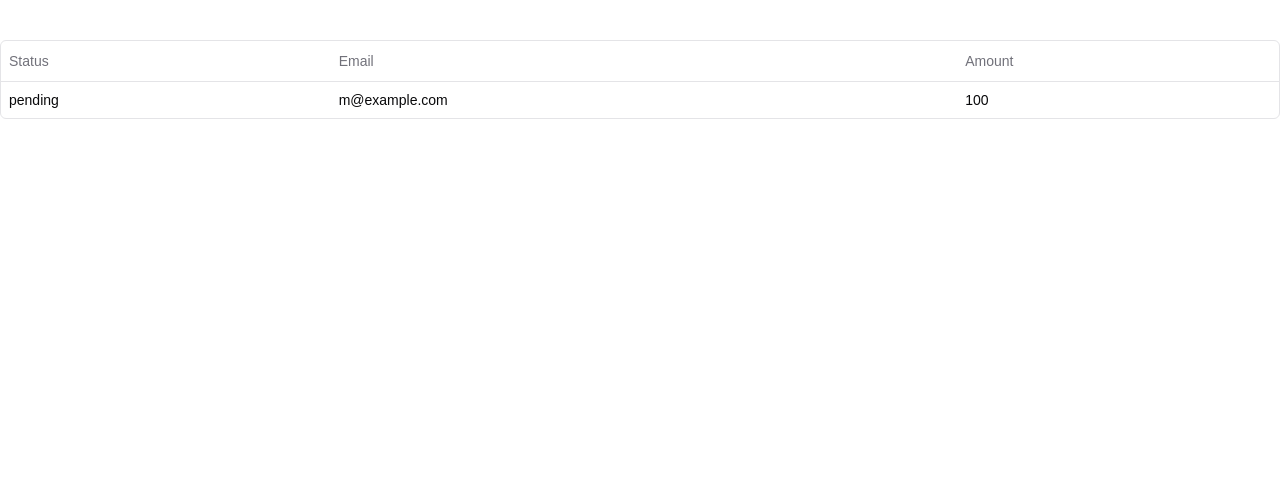
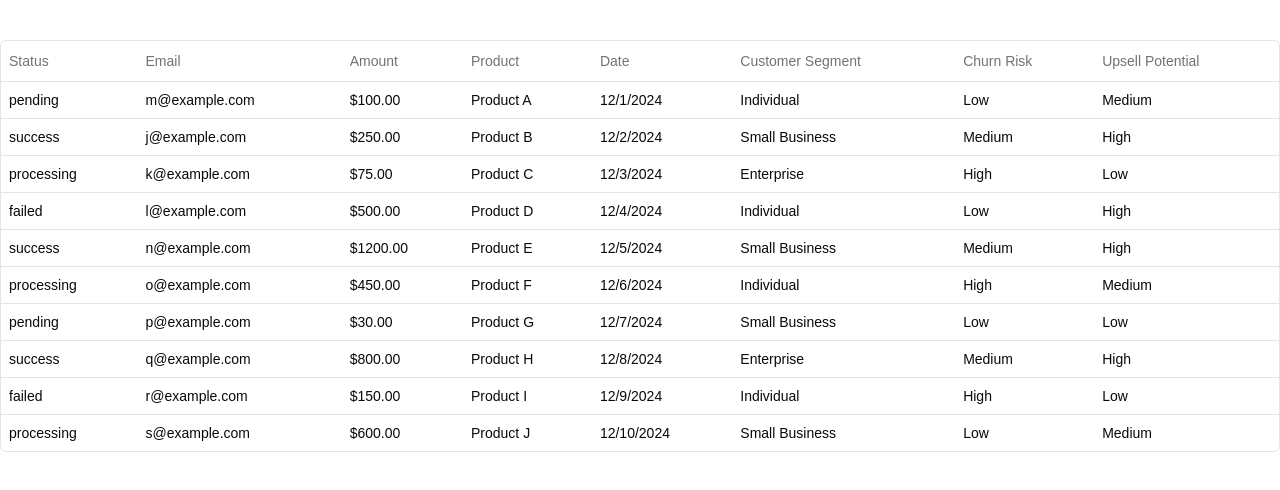
Before and after one commit to syeda-tw/next-rep-2, a Next.js app: page /home in a window 1280 px wide. Shown: the top 490 px of the page. Built offline with nearby package versions, Linux system fonts and the light colour scheme; no server answers.

Commit message:
style: improve the table, loading, and profile page; add more info to readme

```diff
--- a/app/(pages)/home/columns.tsx
+++ b/app/(pages)/home/columns.tsx
@@ -1,17 +1,22 @@
-"use client"
+"use client";
 
-import { ColumnDef } from "@tanstack/react-table"
+import { ColumnDef } from "@tanstack/react-table";
 
-// This type is used to define the shape of our data.
-// You can use a Zod schema here if you want.
-export type Payment = {
-  id: string
-  amount: number
-  status: "pending" | "processing" | "success" | "failed"
-  email: string
-}
+export type TSales = {
+  id: string;
+  amount: number;
+  status: "pending" | "processing" | "success" | "failed";
+  email: string;
+  product: string;
+  date: string;
+  insights: {
+    customerSegment: string;
+    churnRisk: string;
+    upsellPotential: string;
+  };
+};
 
-export const columns: ColumnDef<Payment>[] = [
+export const columns: ColumnDef<TSales>[] = [
   {
     accessorKey: "status",
     header: "Status",
@@ -23,5 +28,27 @@ export const columns: ColumnDef<Payment>[] = [
   {
     accessorKey: "amount",
     header: "Amount",
+    cell: ({ row }) => `$${row.original.amount.toFixed(2)}`,
   },
-]
+  {
+    accessorKey: "product",
+    header: "Product",
+  },
+  {
+    accessorKey: "date",
+    header: "Date",
+    cell: ({ row }) => new Date(row.original.date).toLocaleDateString(), // Format date
+  },
+  {
+    accessorKey: "insights.customerSegment",
+    header: "Customer Segment",
+  },
+  {
+    accessorKey: "insights.churnRisk",
+    header: "Churn Risk",
+  },
+  {
+    accessorKey: "insights.upsellPotential",
+    header: "Upsell Potential",
+  },
+];
--- a/app/(pages)/home/data-table.tsx
+++ b/app/(pages)/home/data-table.tsx
@@ -1,11 +1,11 @@
-"use client"
+"use client";
 
 import {
   ColumnDef,
   flexRender,
   getCoreRowModel,
   useReactTable,
-} from "@tanstack/react-table"
+} from "@tanstack/react-table";
 
 import {
   Table,
@@ -14,11 +14,13 @@ import {
   TableHead,
   TableHeader,
   TableRow,
-} from "@/components/ui/table"
+} from "@/components/ui/table";
+
+import { TSales, columns } from "./columns";
 
 interface DataTableProps<TData, TValue> {
-  columns: ColumnDef<TData, TValue>[]
-  data: TData[]
+  columns: ColumnDef<TData, TValue>[];
+  data: TData[];
 }
 
 export function DataTable<TData, TValue>({
@@ -29,7 +31,7 @@ export function DataTable<TData, TValue>({
     data,
     columns,
     getCoreRowModel: getCoreRowModel(),
-  })
+  });
 
   return (
     <div className="rounded-md border">
@@ -37,8 +39,7 @@ export function DataTable<TData, TValue>({
         <TableHeader>
           {table.getHeaderGroups().map((headerGroup) => (
             <TableRow key={headerGroup.id}>
-              {headerGroup.headers.map((header) => {
-                return (
+              {headerGroup.headers.map((header) => (
                 <TableHead key={header.id}>
                   {header.isPlaceholder
                     ? null
@@ -47,8 +48,7 @@ export function DataTable<TData, TValue>({
                         header.getContext()
                       )}
                 </TableHead>
-                )
-              })}
+              ))}
             </TableRow>
           ))}
         </TableHeader>
@@ -76,5 +76,5 @@ export function DataTable<TData, TValue>({
         </TableBody>
       </Table>
     </div>
-  )
+  );
 }
--- /dev/null
+++ b/app/(pages)/home/mock-data.ts
@@ -0,0 +1,132 @@
+export const mockData = [
+  {
+    id: "728ed52f",
+    amount: 100,
+    status: "pending",
+    email: "m@example.com",
+    product: "Product A",
+    date: "2024-12-01",
+    insights: {
+      customerSegment: "Individual",
+      churnRisk: "Low",
+      upsellPotential: "Medium",
+    },
+  },
+  {
+    id: "a123bc45",
+    amount: 250,
+    status: "success",
+    email: "j@example.com",
+    product: "Product B",
+    date: "2024-12-02",
+    insights: {
+      customerSegment: "Small Business",
+      churnRisk: "Medium",
+      upsellPotential: "High",
+    },
+  },
+  {
+    id: "3c56ef78",
+    amount: 75,
+    status: "processing",
+    email: "k@example.com",
+    product: "Product C",
+    date: "2024-12-03",
+    insights: {
+      customerSegment: "Enterprise",
+      churnRisk: "High",
+      upsellPotential: "Low",
+    },
+  },
+  {
+    id: "4d89gh90",
+    amount: 500,
+    status: "failed",
+    email: "l@example.com",
+    product: "Product D",
+    date: "2024-12-04",
+    insights: {
+      customerSegment: "Individual",
+      churnRisk: "Low",
+      upsellPotential: "High",
+    },
+  },
+  {
+    id: "5e12ij34",
+    amount: 1200,
+    status: "success",
+    email: "n@example.com",
+    product: "Product E",
+    date: "2024-12-05",
+    insights: {
+      customerSegment: "Small Business",
+      churnRisk: "Medium",
+      upsellPotential: "High",
+    },
+  },
+  {
+    id: "6f34kl56",
+    amount: 450,
+    status: "processing",
+    email: "o@example.com",
+    product: "Product F",
+    date: "2024-12-06",
+    insights: {
+      customerSegment: "Individual",
+      churnRisk: "High",
+      upsellPotential: "Medium",
+    },
+  },
+  {
+    id: "7g56mn78",
+    amount: 30,
+    status: "pending",
+    email: "p@example.com",
+    product: "Product G",
+    date: "2024-12-07",
+    insights: {
+      customerSegment: "Small Business",
+      churnRisk: "Low",
+      upsellPotential: "Low",
+    },
+  },
+  {
+    id: "8h78op90",
+    amount: 800,
+    status: "success",
+    email: "q@example.com",
+    product: "Product H",
+    date: "2024-12-08",
+    insights: {
+      customerSegment: "Enterprise",
+      churnRisk: "Medium",
+      upsellPotential: "High",
+    },
+  },
+  {
+    id: "9i90qr12",
+    amount: 150,
+    status: "failed",
+    email: "r@example.com",
+    product: "Product I",
+    date: "2024-12-09",
+    insights: {
+      customerSegment: "Individual",
+      churnRisk: "High",
+      upsellPotential: "Low",
+    },
+  },
+  {
+    id: "0j12st34",
+    amount: 600,
+    status: "processing",
+    email: "s@example.com",
+    product: "Product J",
+    date: "2024-12-10",
+    insights: {
+      customerSegment: "Small Business",
+      churnRisk: "Low",
+      upsellPotential: "Medium",
+    },
+  },
+];
--- a/app/(pages)/home/page.tsx
+++ b/app/(pages)/home/page.tsx
@@ -1,25 +1,17 @@
-import { Payment, columns } from "./columns"
-import { DataTable } from "./data-table"
+import { TSales, columns } from "./columns";
+import { DataTable } from "./data-table";
+import { mockData } from "./mock-data";
 
-async function getData(): Promise<Payment[]> {
-  // Fetch data from your API here.
-  return [
-    {
-      id: "728ed52f",
-      amount: 100,
-      status: "pending",
-      email: "m@example.com",
-    },
-    // ...
-  ]
+async function getData(): Promise<TSales[]> {
+  return mockData;
 }
 
 export default async function DemoPage() {
-  const data = await getData()
+  const data = await getData();
 
   return (
     <div className="container mx-auto py-10">
       <DataTable columns={columns} data={data} />
     </div>
-  )
+  );
 }
--- a/app/(pages)/profile/page.tsx
+++ b/app/(pages)/profile/page.tsx
@@ -1,7 +1,57 @@
-import React from "react";
+export default function ProfilePage() {
+  return (
+    <div className="container mx-auto p-6 max-w-md">
+      {/* Profile Card */}
+      <div className="rounded-lg border border-gray-200 shadow-sm bg-white p-6">
+        {/* Profile Image */}
+        <div className="flex justify-center">
+          <img
+            src="https://via.placeholder.com/100"
+            alt="Profile Picture"
+            className="w-24 h-24 rounded-full border-2 border-gray-300"
+          />
+        </div>
 
-const Profile = () => {
-  return <div>example page</div>;
-};
+        {/* Name and Title */}
+        <div className="mt-4 text-center">
+          <h1 className="text-lg font-semibold text-gray-800">Jane Doe</h1>
+          <p className="text-sm text-gray-500">Software Engineer</p>
+        </div>
 
-export default Profile;
+        {/* Bio */}
+        <div className="mt-4 text-center">
+          <p className="text-sm text-gray-600">
+            Passionate about building scalable web applications and working with
+            modern technologies. Coffee lover ☕ and coding enthusiast.
+          </p>
+        </div>
+
+        {/* Stats Section */}
+        <div className="mt-6 flex justify-between text-center">
+          <div>
+            <p className="text-lg font-semibold text-gray-800">150</p>
+            <p className="text-sm text-gray-500">Posts</p>
+          </div>
+          <div>
+            <p className="text-lg font-semibold text-gray-800">2.3K</p>
+            <p className="text-sm text-gray-500">Followers</p>
+          </div>
+          <div>
+            <p className="text-lg font-semibold text-gray-800">230</p>
+            <p className="text-sm text-gray-500">Following</p>
+          </div>
+        </div>
+
+        {/* Action Buttons */}
+        <div className="mt-6 flex justify-center gap-3">
+          <button className="px-4 py-2 text-sm font-medium text-white bg-blue-600 rounded-lg hover:bg-blue-700">
+            Follow
+          </button>
+          <button className="px-4 py-2 text-sm font-medium text-gray-700 border border-gray-300 rounded-lg hover:bg-gray-100">
+            Message
+          </button>
+        </div>
+      </div>
+    </div>
+  );
+}
--- a/app/layout.tsx
+++ b/app/layout.tsx
@@ -1,17 +1,17 @@
-'use client'
+"use client";
 
 import { ClerkProvider, useUser } from "@clerk/nextjs";
 import "./globals.css";
 import { SidebarProvider, SidebarTrigger } from "@/components/ui/sidebar";
 import { AppSidebar } from "@/components/app-sidebar";
+import { Progress } from "@/components/ui/progress";
 
 // This component checks user status and conditionally renders the sidebar
 const LayoutWithSidebar = ({ children }: { children: React.ReactNode }) => {
   const { isLoaded, user } = useUser(); // Get user data and loading status
 
-  // Render loading screen while Clerk is fetching user data
   if (!isLoaded) {
-    return <div>Loading...</div>;
+    return <Progress value={33} />;
   }
 
   if (!user) {
@@ -21,7 +21,7 @@ const LayoutWithSidebar = ({ children }: { children: React.ReactNode }) => {
   return (
     <SidebarProvider>
       <AppSidebar />
-      <main>
+      <main className="w-screen">
         <SidebarTrigger />
         {children}
       </main>
--- /dev/null
+++ b/components/ui/progress.tsx
@@ -0,0 +1,28 @@
+"use client"
+
+import * as React from "react"
+import * as ProgressPrimitive from "@radix-ui/react-progress"
+
+import { cn } from "@/lib/utils"
+
+const Progress = React.forwardRef<
+  React.ElementRef<typeof ProgressPrimitive.Root>,
+  React.ComponentPropsWithoutRef<typeof ProgressPrimitive.Root>
+>(({ className, value, ...props }, ref) => (
+  <ProgressPrimitive.Root
+    ref={ref}
+    className={cn(
+      "relative h-2 w-full overflow-hidden rounded-full bg-primary/20",
+      className
+    )}
+    {...props}
+  >
+    <ProgressPrimitive.Indicator
+      className="h-full w-full flex-1 bg-primary transition-all"
+      style={{ transform: `translateX(-${100 - (value || 0)}%)` }}
+    />
+  </ProgressPrimitive.Root>
+))
+Progress.displayName = ProgressPrimitive.Root.displayName
+
+export { Progress }
--- a/package.json
+++ b/package.json
@@ -11,6 +11,7 @@
   "dependencies": {
     "@clerk/nextjs": "^6.7.0",
     "@radix-ui/react-dialog": "^1.1.2",
+    "@radix-ui/react-progress": "^1.1.0",
     "@radix-ui/react-separator": "^1.1.0",
     "@radix-ui/react-slot": "^1.1.0",
     "@radix-ui/react-tooltip": "^1.1.4",
```
Also changed, not shown: 2 other files (tests, documents, lock files or other folders). Lines whose indentation alone changed are shown as unchanged.
